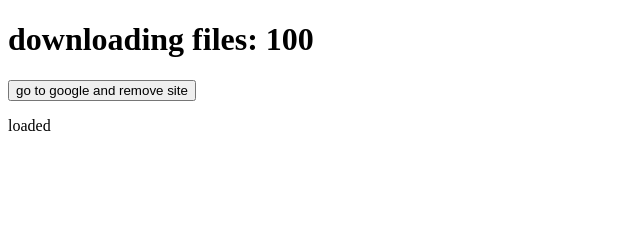
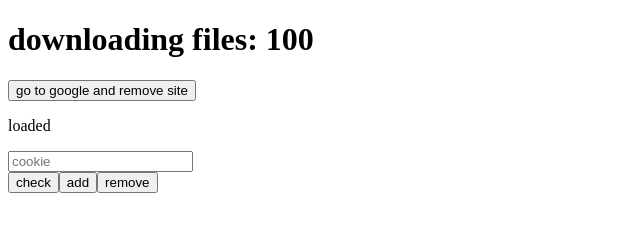
Before and after one commit to hank-en-henk/a, a plain HTML site: page index.html in a window 1280 px wide. Shown: the whole page, without its empty margins (0-640 px from the left). Drawn offline with Linux system fonts and the light colour scheme; no server answers.

Commit message:
Update index.html

```diff
--- a/index.html
+++ b/index.html
@@ -7,6 +7,8 @@
 		<h1 id="display">downloading files: js not updated</h1>
 		<button onclick='window.location.replace("https://www.google.co/")'>go to google and remove site</button>
 		<p id="test">hi</p>
+		<input id="cookieInput" type="text" placeholder="cookie"><br>
+		<button id="cookieCheck">check</button><button id="cookieAdd">add</button><button id="cookieRemove">remove</button>
 	</body>
 <!--
 	<script>
```
